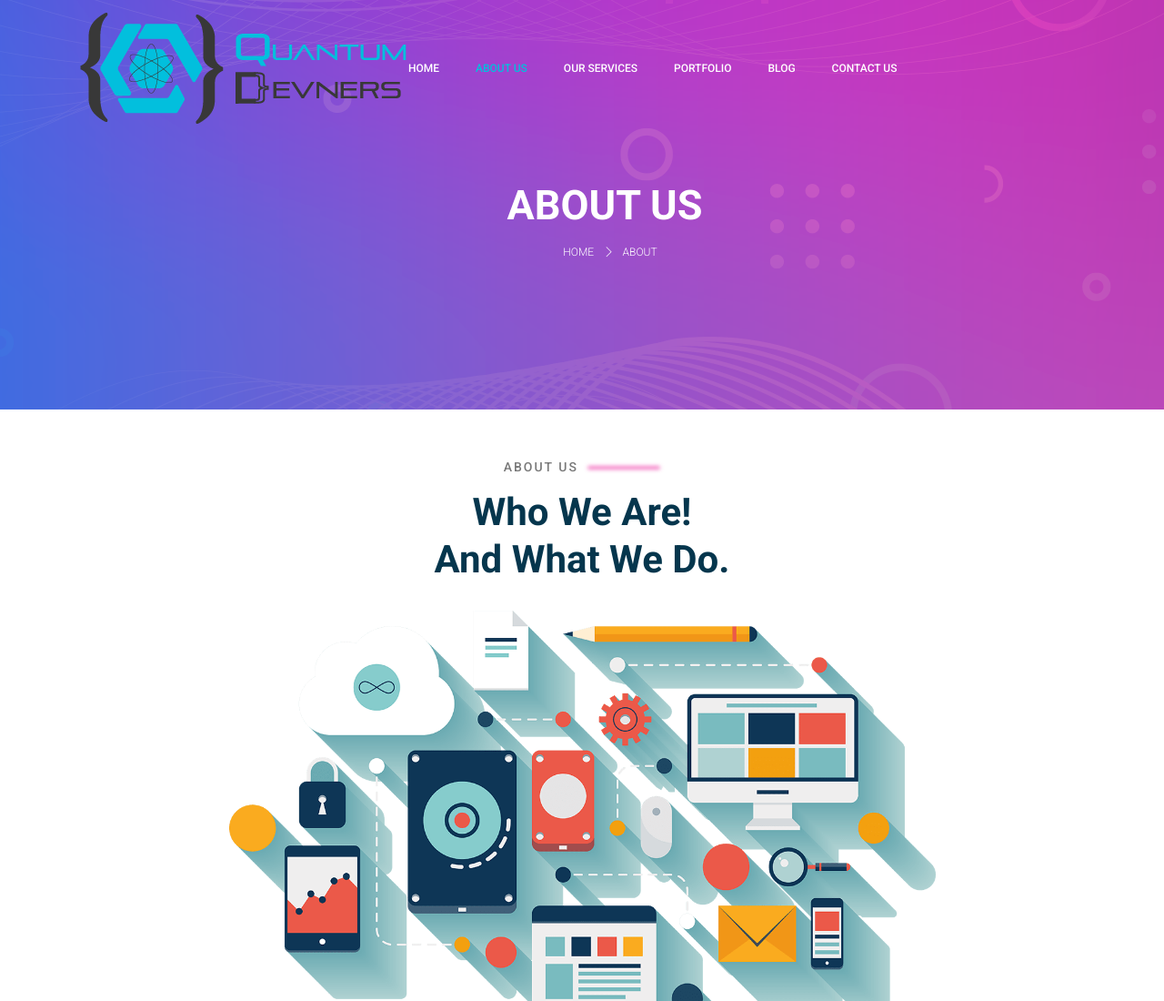
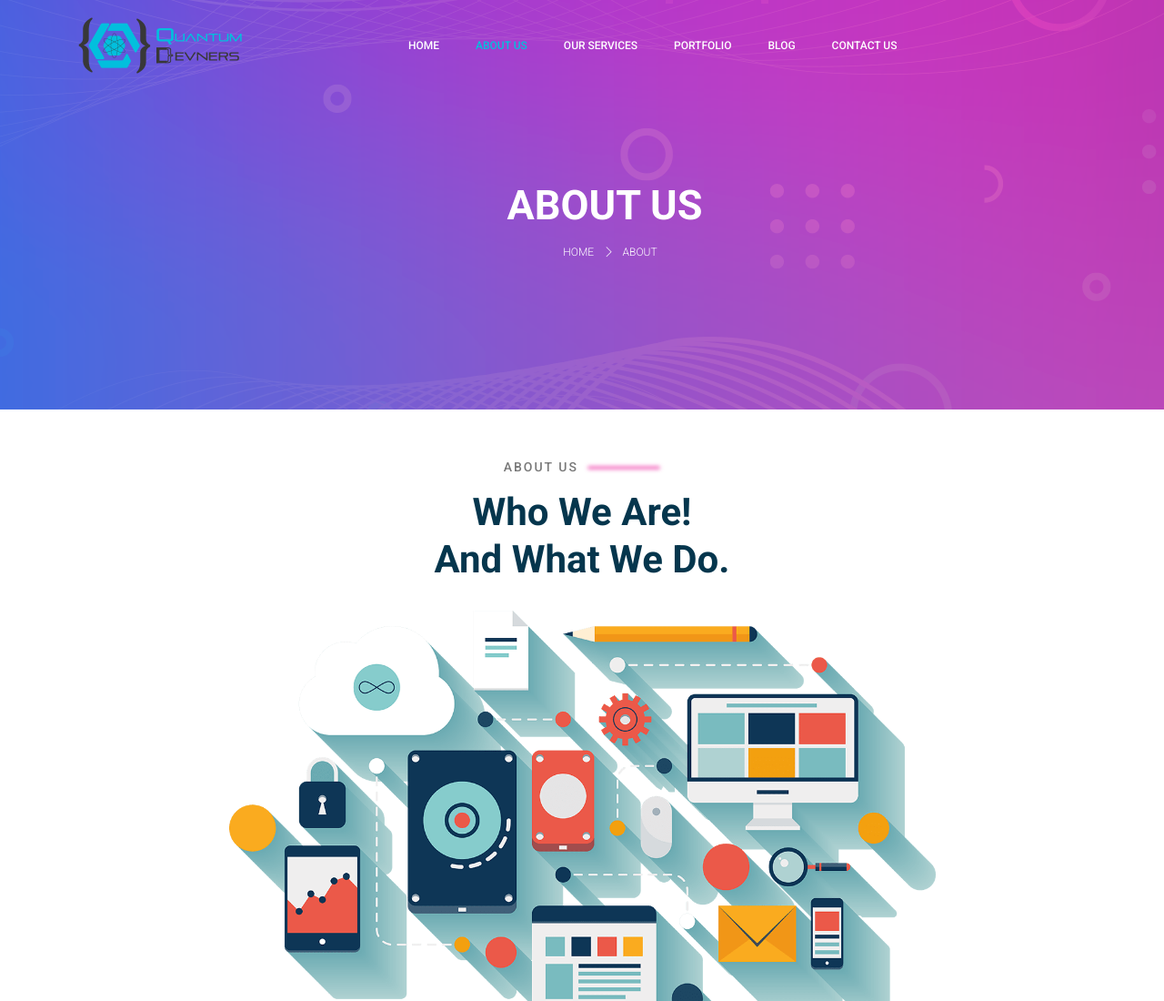
Before and after one commit to quantum-devners/QuantumDevners, a plain HTML site: page about.html in a window 1280 px wide. Shown: the top 1100 px of the page at 91% size. Drawn offline with Linux system fonts and the light colour scheme; some packages are replaced by stand-ins of ours.

Commit message:
ourStyles.css added

```diff
--- a/about.html
+++ b/about.html
@@ -19,6 +19,9 @@
 	<!-- main css -->
 	<link rel="stylesheet" href="css/style.css">
 	<link rel="stylesheet" href="css/customStyle.css">
+
+	<!-- our css -->
+	<link rel="stylesheet" href="css/ourStyle.css">
 </head>
 
 <body class="stop-scrolling">
```
